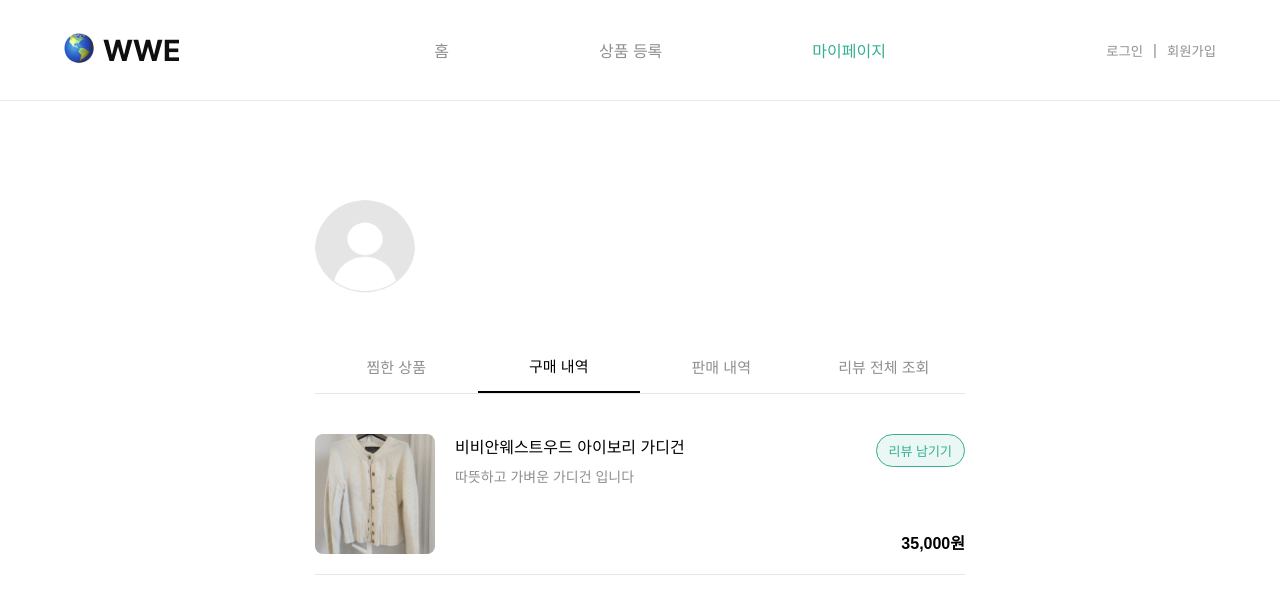
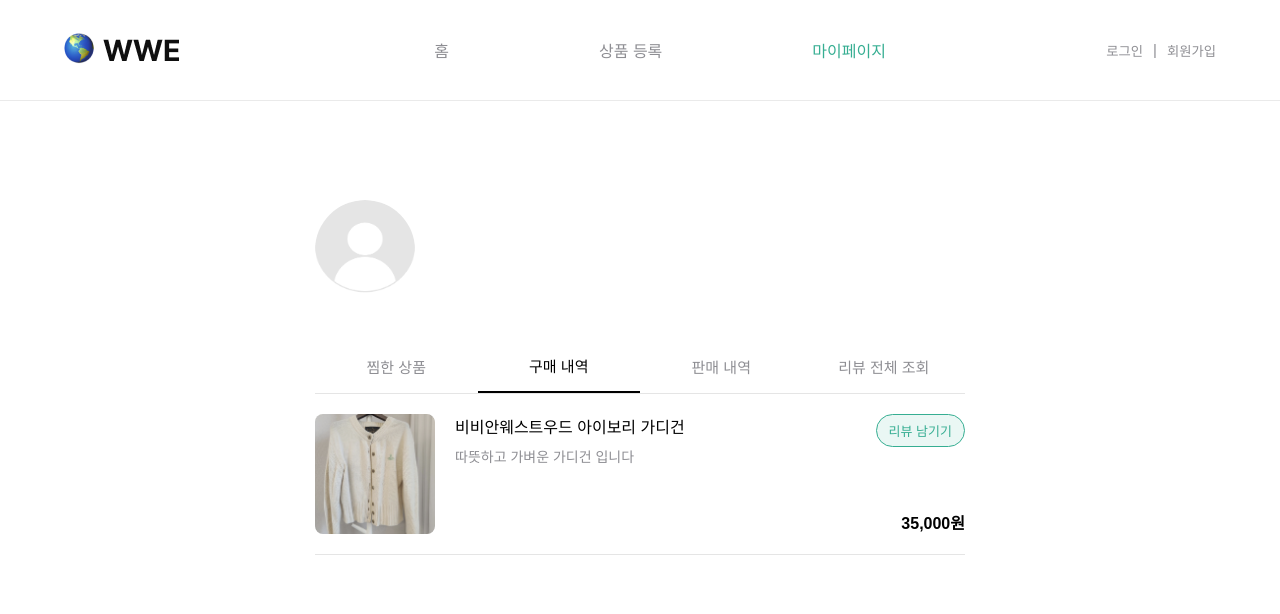
Before and after one commit to doleebest/WWE, a Flask app: template templates/mypage.html in a window 1280 px wide, after a click on "구매 내역". Shown: the top 614 px of the page. Run offline with Flask 3, Linux system fonts and the light colour scheme; the template is opened without the code that fills it, so the values that code supplies are empty; parts of the project's set-up code (start-up, migrations or seed data) failed here and were passed over; some web fonts are replaced.

Commit message:
Style: 마이페이지 모든 탭 CSS 전반적으로 수정

```diff
--- a/static/mypage.css
+++ b/static/mypage.css
@@ -1,35 +1,10 @@
 @import "./styles.css";
-
-* {
-  margin: 0;
-  padding: 0;
-  box-sizing: border-box;
-  font-family: "Pretendard", sans-serif !important;
-}
-
-:root {
-  --ewhagreen: #00462a;
-  --ewhagray: #b9b9b9;
-  --ewhagrayblank: #b9b9b933;
-  --ewhapear: #fffdf1;
-  --ewhamint: #36ae92;
-  --ewhacoral: #f27367;
-  --gray: #8e8e93;
-}
-
-body {
-  background-color: #ffffff;
-  display: flex;
-  flex-direction: column;
-  align-items: center;
-}
 
 .profile-container {
   width: 650px;
   padding-top: 100px;
 }
 
-/* Profile Header Styles */
 .profile-header {
   display: flex;
   align-items: center;
@@ -90,28 +64,34 @@ body {
   border-bottom: 2px solid #000;
 }
 
-/* Product List Styles */
 .product-items {
-  list-style: none;
+  display: flex;
+  flex-direction: column;
+  gap: 20px;
 }
 
-.product-item {
+.product-container {
   display: flex;
-  padding: 20px 0;
+  justify-content: space-between;
+  gap: 5px;
   border-bottom: 1px solid rgba(0, 0, 0, 0.1);
-  position: relative;
+  padding-bottom: 20px;
 }
 
-.product-item img {
+.product-left {
+  display: flex;
+  gap: 20px;
+  width: 100%;
+}
+
+.product-left img {
   width: 120px;
   height: 120px;
   border-radius: 8px;
-  margin-right: 20px;
   object-fit: cover;
 }
 
 .product-info {
-  flex-grow: 1;
   display: flex;
   flex-direction: column;
 }
@@ -131,15 +111,28 @@ body {
 .product-price {
   font-weight: 600;
   font-size: 16px;
-  align-self: flex-end;
-  margin-top: 8px;
 }
 
-/* Status Buttons */
+.product-right {
+  display: flex;
+  flex-direction: column;
+  justify-content: space-between;
+  align-items: end;
+  min-width: 90px;
+}
+
+.product-right-wish {
+  justify-content: end;
+}
+
+.product-bottom {
+  display: flex;
+  flex-direction: column;
+  align-items: center;
+  gap: 8px;
+}
+
 .sold-out {
-  position: absolute;
-  right: 0;
-  bottom: 50px;
   padding: 6px 12px;
   border-radius: 20px;
   font-size: 13px;
@@ -149,9 +142,6 @@ body {
 }
 
 .review-btn {
-  position: absolute;
-  right: 0;
-  top: 20px;
   padding: 6px 12px;
   border-radius: 20px;
   font-size: 13px;
--- a/templates/mypage.html
+++ b/templates/mypage.html
@@ -54,11 +54,12 @@
 
         <!-- 찜한 상품 콘텐츠 -->
         <div class="tab-content active" id="wishlist">
-          <ul class="product-items">
+          <div class="product-items">
             {% for key, like in likes.items() %}
+            <div class="product-container">
               <a
                 href="{{ url_for('view_item_detail', name=key) }}"
-              class="product-item"
+                class="product-left"
               >
                 <img
                   src="{{ url_for('static', filename='images/' + like.img_path) }}"
@@ -68,19 +69,28 @@
                   <p class="product-name">{{ like.productName }}</p>
                   <p class="product-desc">{{ like.description }}</p>
                 </div>
-              <p class="product-price">{{ like.price }}원</p>
-              <span class="sold-out {% if like.buyerId %}completed{% endif %}">
+              </a>
+              <div class="product-right product-right-wish">
+                <div class="product-bottom">
+                  <span
+                    class="sold-out {% if like.buyerId %}completed{% endif %}"
+                  >
                     {% if like.buyerId %}거래완료{% else %}판매중{% endif %}
                   </span>
-            </a>
+                  <p class="product-price">{{ like.price }}원</p>
+                </div>
+              </div>
+            </div>
+
             {% endfor %}
-          </ul>
+          </div>
         </div>
 
         <!-- 구매 내역 콘텐츠 -->
         <div class="tab-content" id="purchase-history">
-          <ul class="product-items">
-            <li class="product-item">
+          <div class="product-items">
+            <div class="product-container">
+              <a class="product-left">
                 <img
                   src="{{ url_for('static', filename='images/clothes.png') }}"
                   alt="clothes.png"
@@ -89,25 +99,28 @@
                   <p class="product-name">비비안웨스트우드 아이보리 가디건</p>
                   <p class="product-desc">따뜻하고 가벼운 가디건 입니다</p>
                 </div>
-              <p class="product-price">35,000원</p>
+              </a>
+              <div class="product-right">
                 <!-- TODO: 백이랑 연결되면 url도 함께 수정 필요 -->
                 <a
                   href="{{ url_for('write_review', name='드롱기 토스터기') }}"
                   class="review-btn"
                   >리뷰 남기기</a
                 >
-            </li>
-          </ul>
+                <p class="product-price">35,000원</p>
+              </div>
+            </div>
+          </div>
         </div>
 
         <!-- 판매 내역 콘텐츠 -->
         <div class="tab-content" id="sales-history">
-          <ul class="product-items">
+          <div class="product-items">
             {% for product in products %}
-            <div class="temp">
+            <div class="product-container">
               <a
                 href="{{ url_for('view_item_detail', name=product.productName) }}"
-                class="product-item"
+                class="product-left"
               >
                 <img
                   src="{{ url_for('static', filename='images/' + product.img_path) }}"
@@ -118,11 +131,11 @@
                   <p class="product-desc">{{ product.description }}</p>
                 </div>
               </a>
-              <div class="temp-right">
+              <div class="product-right">
                 <button class="delete-btn" onclick="deleteItem(this)">
                   <img src="static/images/trashbin.png" alt="삭제" />
                 </button>
-                <div class="temp-bottom">
+                <div class="product-bottom">
                   <button
                     class="toggle-sale-status completed"
                     data-buyer-id="{{ product.buyerId }}"
@@ -136,22 +149,23 @@
             </div>
 
             {% endfor %}
-          </ul>
+          </div>
         </div>
 
         <!-- 리뷰 전체 조회 콘텐츠 -->
         <div class="tab-content" id="review-overview">
+          <div class="product-items">
             {% for key, review in reviews %}
-          <ul class="review-items">
+            <div class="product-container">
               <a
                 href="{{ url_for('view_review', name=key) }}"
-              class="review-item"
+                class="product-left"
               >
                 <img
                   src="{{ url_for('static', filename='images/' + review.img_path) }}"
                   alt="{{ key }}"
                 />
-              <div class="review-info">
+                <div class="product-info">
                   <p class="review-username">{{ review.buyerId }}</p>
                   <p class="product-name">{{ key }}</p>
                   <p class="review-text">{{ review.review }}</p>
@@ -165,8 +179,9 @@
                   </div>
                 </div>
               </a>
+            </div>
+            {% endfor %}
           </ul>
-          {% endfor %}
         </div>
       </div>
     </main>
```
Also changed, not shown: other parts of static/mypage.css (+0 -42 lines). Lines whose indentation alone changed are shown as unchanged.
